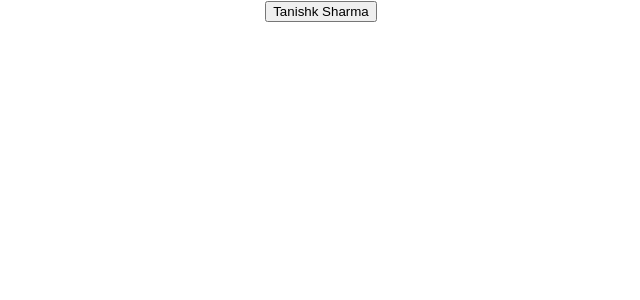
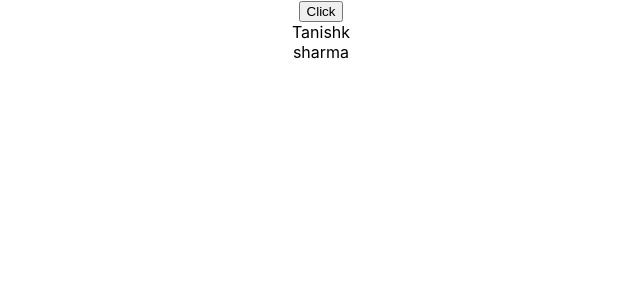
Before and after one commit to tanishk15sharma/React-Render--Practice, a React (Create React App) app: page / in a window 1280 px wide. Shown: the top 300 px of the page, without its empty margins (319-959 px from the left). Built offline with nearby package versions, Linux system fonts and the light colour scheme.

Commit message:
Obj added

```diff
--- a/src/App.js
+++ b/src/App.js
@@ -1,4 +1,5 @@
 import "./App.css";
+import ArrayUseStateFunction from "./components/Immutable State/ArrayUseState";
 import ObjectUseState from "./components/Immutable State/ObjUseState";
 import UseReducerFunction from "./components/UseReducer/UseReducer";
 import UseStateFunction from "./components/UseState/UseState";
@@ -8,7 +9,8 @@ function App() {
     <div className="App">
       {/* <UseStateFunction /> */}
       {/* <UseReducerFunction /> */}
-      <ObjectUseState />
+      {/* <ObjectUseState /> */}
+      <ArrayUseStateFunction />
     </div>
   );
 }
--- /dev/null
+++ b/src/components/Immutable State/ArrayUseState.js
@@ -0,0 +1,27 @@
+import React, { useState } from "react";
+
+const initialState = ["Tanishk", " sharma"];
+
+const ArrayUseStateFunction = () => {
+  const [person, setPerson] = useState(initialState);
+
+  const HandleName = () => {
+    //this will not ADD the names in DOM because when we push elemt to same array the array value cahnges but array reference itself does not change ..therefore we need to make a NEW array
+    person.push("javascript");
+    person.push("react");
+
+    setPerson(person);
+  };
+
+  console.log("Immutable UseState Render");
+  return (
+    <div>
+      <button onClick={HandleName}>Click</button>
+      {person.map((name) => (
+        <div key={name}> {name} </div>
+      ))}
+    </div>
+  );
+};
+
+export default ArrayUseStateFunction;
```
